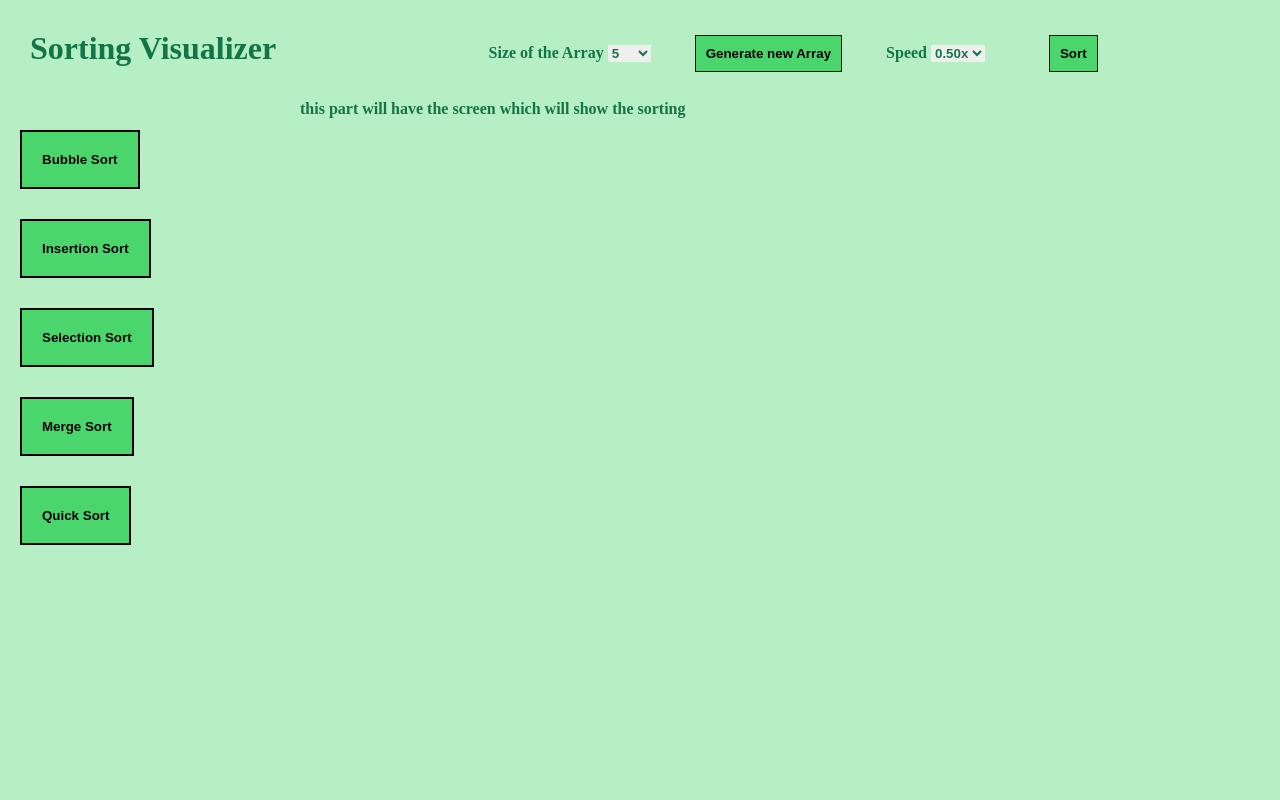
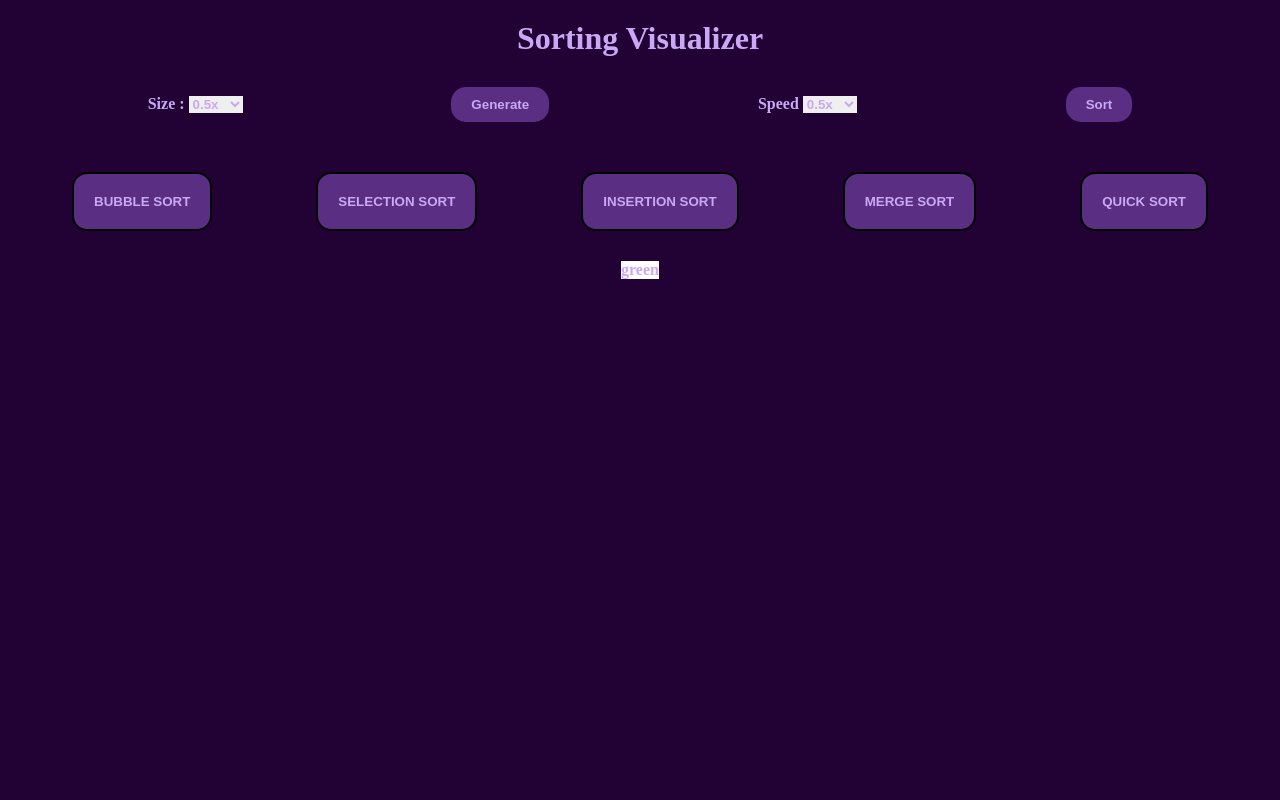
Before and after one commit to Adityacodin/Sorting-Visualizer, a Flask app: page / in a window 1280 px wide. Run offline with Flask 3, Linux system fonts and the light colour scheme.

Commit message:
update frontend

```diff
--- a/static/style.css
+++ b/static/style.css
@@ -1,90 +1,64 @@
+/* locked */
 * {
+color:#caa8f5;
 padding : 0px;
 margin : 0px;
 border : 0px;
-    color : #137547;
 font-weight: bolder;
 }
+/*  */
 
-body, html {
-    background-color: #b7efc5;
-    height: 100%;
+/* locked */
+body {
+    background-color: #220135;
+    position: relative;
+    min-height: 50vh;
+    text-align: center;
+}
+/*  */
+
+/* locked */
+h1{
+    text-align : center;
+    margin-top: 20px;
+    margin-bottom: 10px;
+}
+/*  */
+
+/* locked */
+.input{
+    display : inline-block;
+    margin-top : 20px;
+    margin-bottom : 20px;
+    margin-left : 8%;
+    margin-right:8%;
+}
+/*  */
+
+/* locked */
+#generate_btn,#sort_btn{
+    padding: 10px 20px
 }
 
-#sort_dashboard {
-    text-align: center;
-    height : 100px;
+#sort_scr{
+    text-align : center;
+    background-color: white;
+    display : inline-block;
 }
 
-.container {
-    display: flex;
-    height: calc(100% - 100px); /* Subtract the height of #sort_dashboard */
-}
-
-#sort_options{
-    display:inline-block;
-    height :100%;
-    width : 300px;
-}
-
-#sort_screen{
-    flex-grow: 1;
-    height: 100%;
-}
-
-.sort-button{
-    padding : 20px;
-    margin-top:30px;
-    margin-left : 20px;
-    margin-right:20px;
-    border : 2px solid black;
-    text-align : center;
-}
-
-#speed{
-    margin-top:20px;
-    margin-left : 20px;
-    border : none;
-    text-align : center;
-}
-
-
-#range_slider{
-    float : left;
-    border: 2px solid black;
-    margin-left : 30px;
-    margin-top : 40px;
-    margin-right : 30px;
-}
-
-#logo{
-    float : left;
-    padding : 20px;
-    margin :10px;
-    border : none;
-}
-
-#gen-arr,#sort{
-    margin-top : 35px;
-    border : 1px solid black;
-    padding : 10px;
+.sort_bn{
+    padding: 20px;
+    margin : 30px 50px;
+    border : solid 2px black;
 }
 
 button{
-    background-color: #4ad66d;
-    color : black;
-}
-button:active{
-    background-color :#208b3a;
+    background-color: #592e83;
+    border-radius: 15px;
 }
 
-#size-block,#speed-block{
-    display: inline-block;
-    margin-left:20px;
+button:active{
+    background-color: #32004f;
+    color: #9cf945;
 }
-
-.dashboard-block{
-    margin-top : 40px;
-    margin-left : 40px;
-    margin-right : 20px
-}
+/* locked */
--- a/templates/index.html
+++ b/templates/index.html
@@ -7,47 +7,47 @@
     <link href = '/static/style.css' rel = 'stylesheet'>
 </head>
 <body>
-    <div id = 'sort_dashboard'>
-        <h1 id = 'logo'>Sorting Visualizer </h1>
-        <div id = 'size-block' class = 'dashboard-block>
-            <label for = 'size' name = 'size' id = 'size-label'> Size of the Array</label>
-            <select name='size' id = 'size-box'>
-                <option value = 5>5</option>
-                <option value = 10>10</option>
-                <option value = 15>15</option>
-                <option value = 25>25</option>
-                <option value = 30>30</option>
-                <option value = 50>50</option>
-                <option value = 100>100</option>
-            </select>
+    <header>
+        <div id = 'sort_dashboard'>
+            <h1 id  = 'logo'>Sorting Visualizer</h1>
+            <div class = 'input'>
+                <label for="size" >Size :</label>
+                <select name="size" id = "size">
+                    <option value="0.5">0.5x</option>
+                    <option value="0.75">0.75x</option>
+                    <option value="1.00">1.00x</option>
+                    <option value="2.00">2.00x</option>
+                    <option value="4.00">4.00x</option>
+                </select>
+            </div>
+            <button id = 'generate_btn' class = 'input'>Generate</button>
+            <div id = 'speed_box' class = 'input'>
+                <label for="speed">Speed</label>
+                <select name="speed" id = "speed">
+                    <option value="0.5">0.5x</option>
+                    <option value="0.75">0.75x</option>
+                    <option value="1.00">1.00x</option>
+                    <option value="2.00">2.00x</option>
+                    <option value="4.00">4.00x</option>
+                </select>
+            </div>
+            <button id = 'sort_btn' class = 'input'>Sort</button>
         </div>
-        <button id = 'gen-arr' class = 'dashboard-block'>Generate new Array</button>
-        <div id = 'speed-block' class = 'dashboard-block'>
-        <label for = 'speed' id = 'speed-label' >Speed </label>
-        <select name = 'speed' id = 'speed-box'>
-            <option value = 0.50>0.50x</option>
-            <option value = 0.75>0.75x</option>
-            <option value = 1.00>1.00x</option>
-            <option value = 2.00>2.00x</option>
-            <option value = 4.00>4.00x</option>
-        </select>
+    </header>
+    <content>
+        <div id='sort_menu'>
+            <button id = 'bbl' class = 'sort_bn'>BUBBLE SORT</button>
+            <button id = 'sel' class = 'sort_bn'>SELECTION SORT</button>
+            <button id = 'ins' class = 'sort_bn'>INSERTION SORT</button>
+            <button id = 'mrg' class = 'sort_bn'>MERGE SORT</button>
+            <button id = 'qck' class = 'sort_bn'>QUICK SORT</button>
         </div>
-        <button id = 'sort' class='dashboard-block'>Sort</button>
-    </div>
-    <div class = 'container'>
-        <div id = 'sort_options'>
-            <!-- this part will have a button each for bubble sort,insertion sort,selection sort,quick sort,merge sort   -->
-            <button class  = 'sort-button'>Bubble Sort</button>
-            <button class  = 'sort-button'>Insertion Sort</button>
-            <button class  = 'sort-button'>Selection Sort</button>
-            <button class  = 'sort-button'>Merge Sort</button>
-            <button class  = 'sort-button'>Quick Sort</button>
-            <div id  = 'sort-doc'>
-            </div>
-        </div>
-        <div id = 'sort_screen'>
-            this part will have the screen which will show the sorting
-        </div>
-    </div>
+        <div id='sort_scr' class='screen'>green</div>
+    </content>
+    <footer>
+
+
+
+    </footer>
 </body>
 </html>
```
Lines whose indentation alone changed are shown as unchanged.
